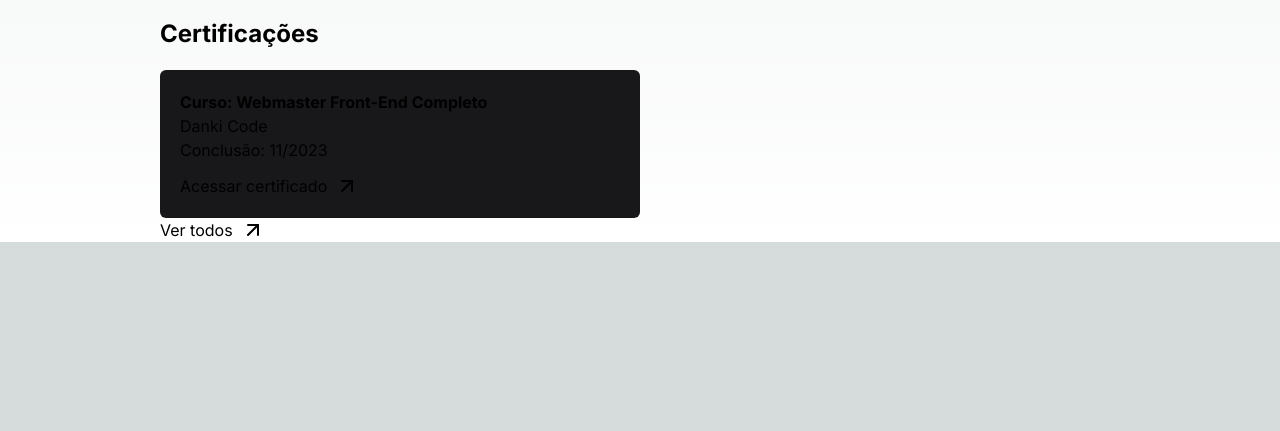
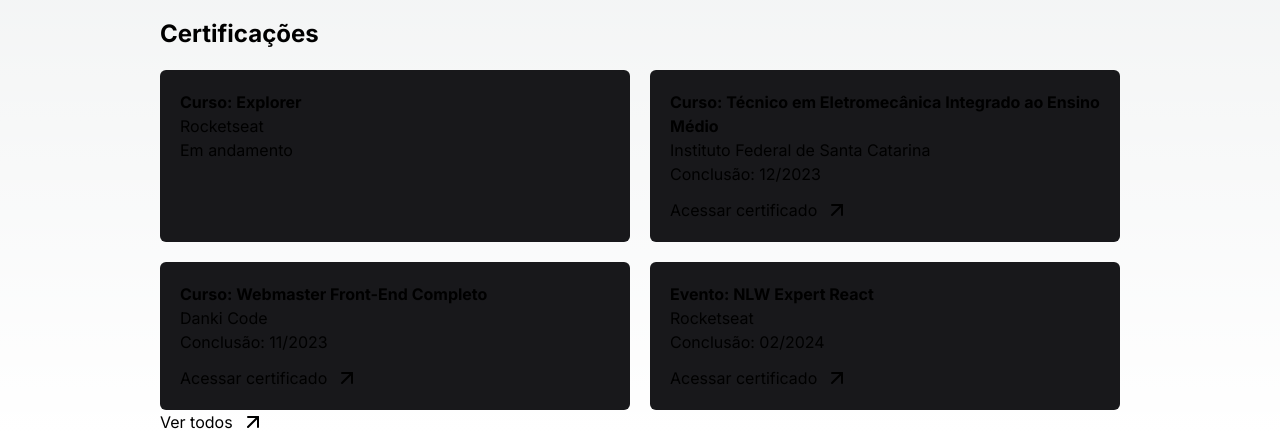
Before and after one commit to emanueltavecia/portfolio, a Next.js app: page / in a window 1280 px wide. Shown: the part 1166-1597 px from the top of the page. Before the commit the page ends 1408 px from the top, so only its background shows below. Built offline with nearby package versions, Linux system fonts and the light colour scheme.

Commit message:
create certificate card

```diff
--- a/src/app/components/certificate-card.tsx
+++ b/src/app/components/certificate-card.tsx
@@ -15,9 +15,13 @@
       <p className="font-bold">{certificate.name}</p>
       <p>{certificate.issuer}</p>
       <p>{certificate.status}</p>
-      <a className="flex gap-2 group mt-3" href={certificate.url} target="_blank">
-      Acessar certificado <ArrowUpRight className="transition-all duration-200 group-hover:translate-x-0.5 group-hover:-translate-y-0.5"/>
-    </a>
+      {certificate.status !== 'Em andamento' ? (
+        <a className="flex gap-2 group mt-3" href={certificate.url} target="_blank">
+          Acessar certificado <ArrowUpRight className="transition-all duration-200 group-hover:translate-x-0.5 group-hover:-translate-y-0.5"/>
+        </a>
+      ) : (<a></a>)}
+
+
     </div>
   )
 }
--- a/src/app/page.tsx
+++ b/src/app/page.tsx
@@ -46,12 +46,33 @@
         <div id="certificates">
           <h2 className="text-2xl font-bold mb-5 text-center md:text-left">Certificações</h2>
 
-          <div className="grid grid-cols-1 md:grid-cols-2">
+          <div className="grid grid-cols-1 md:grid-cols-2 gap-5">
+            <CertificateCard certificate={{
+              name: 'Curso: Explorer',
+              issuer: 'Rocketseat',
+              status: 'Em andamento',
+              url: 'https://github.com/emanueltavecia/certificates/blob/main/Diploma%20T%C3%A9cnico%20em%20Eletromec%C3%A2nica.pdf'
+            }} />
+
+            <CertificateCard certificate={{
+              name: 'Curso: Técnico em Eletromecânica Integrado ao Ensino Médio',
+              issuer: 'Instituto Federal de Santa Catarina',
+              status: 'Conclusão: 12/2023',
+              url: 'https://github.com/emanueltavecia/certificates/blob/main/Diploma%20T%C3%A9cnico%20em%20Eletromec%C3%A2nica.pdf'
+            }} />
+
             <CertificateCard certificate={{
               name: 'Curso: Webmaster Front-End Completo',
               issuer: 'Danki Code',
               status: 'Conclusão: 11/2023',
               url: 'https://github.com/emanueltavecia/certificates/blob/main/DankiCode%20-%20Webmaster%20Front-End%20Completo.pdf'
+            }} />
+
+            <CertificateCard certificate={{
+              name: 'Evento: NLW Expert React',
+              issuer: 'Rocketseat',
+              status: 'Conclusão: 02/2024',
+              url: 'https://github.com/emanueltavecia/certificates/blob/main/NLW%20Expert%20React%20-%20Rocketseat.pdf'
             }} />
           </div>
 
```
